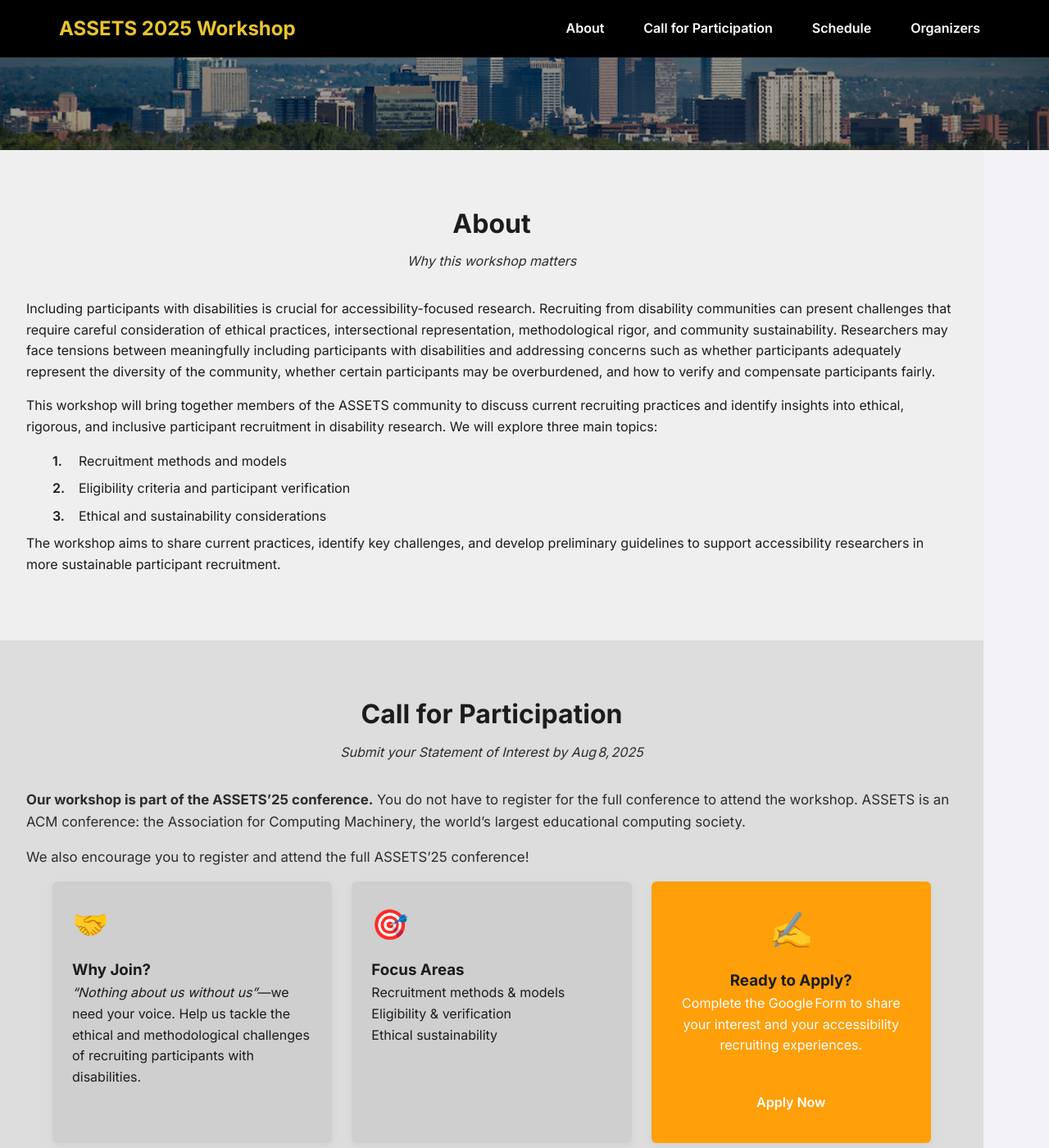
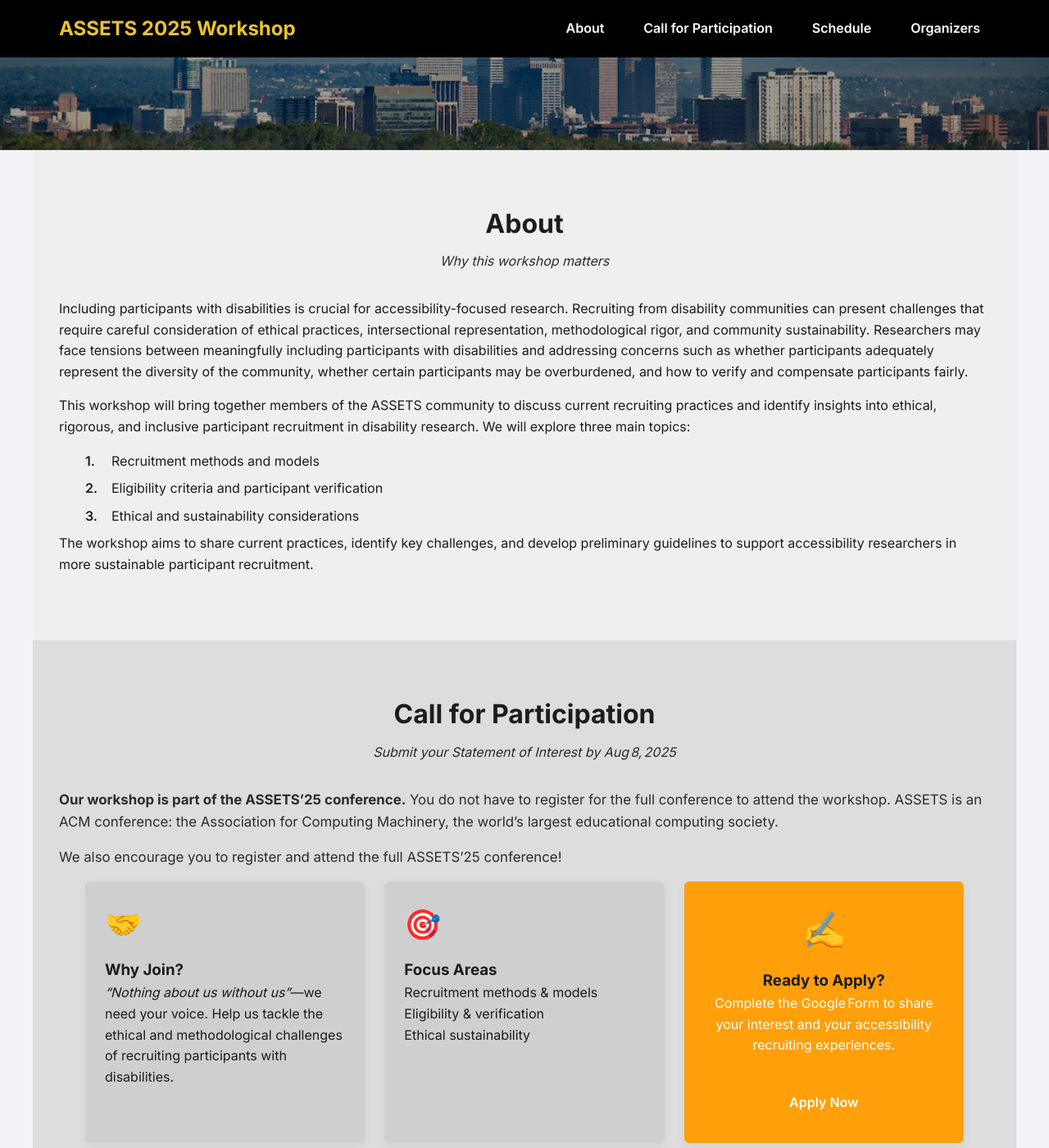
Before and after one commit to assets-recruitment-2025/assets-recruitment-2025.github.io, a Jekyll site: the page built from index.md, in a window 1280 px wide and 1400 px high, scrolled down 392 px. Shown: the whole window at 82% size. Built offline with Jekyll 4.4.1, drawn with Linux system fonts in a browser that asks for light colours.

Commit message:
Call for Participation

```diff
--- a/assets/css/style.css
+++ b/assets/css/style.css
@@ -462,11 +462,13 @@ img {
   max-width: var(--site-max);
   padding: 4rem 2rem;
   background:  #EFEFEF;
+  margin: 0 auto;
 }
 
 #participate {
   max-width: var(--site-max);
   background:  #DDDDDD;
+  margin: 0 auto;
 }
 #schedule {
   max-width: var(--site-max);
```
